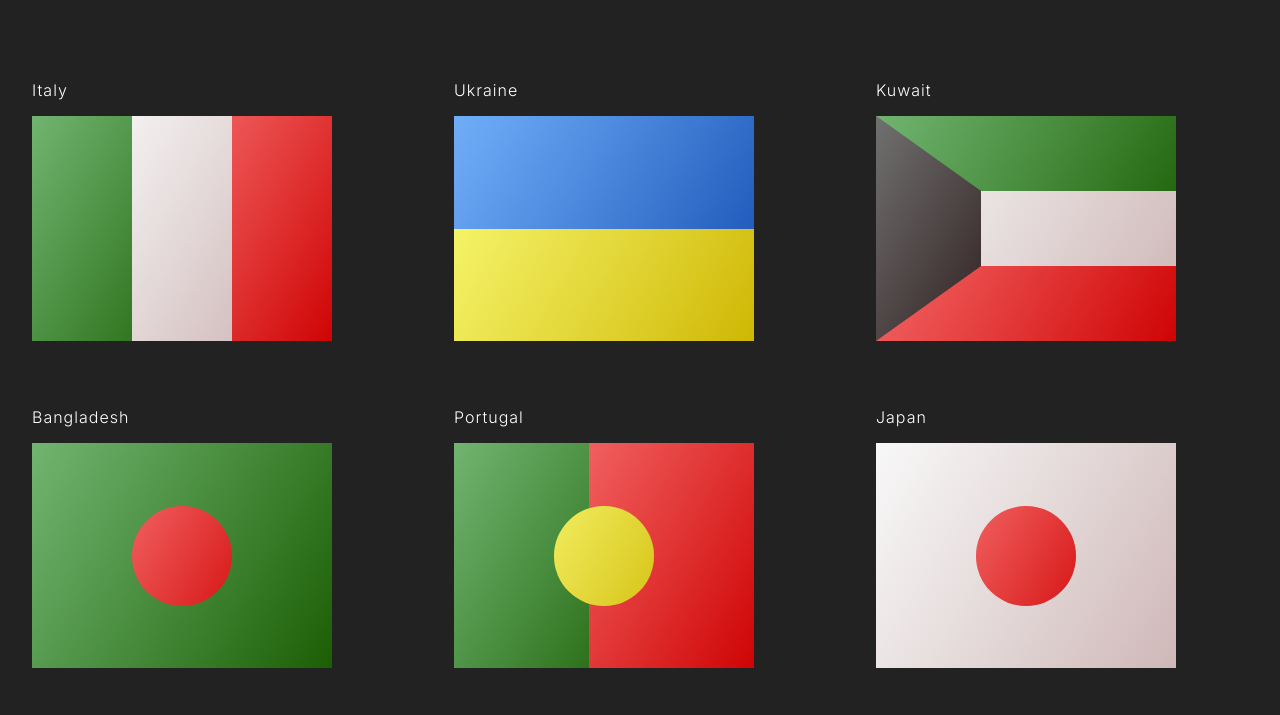
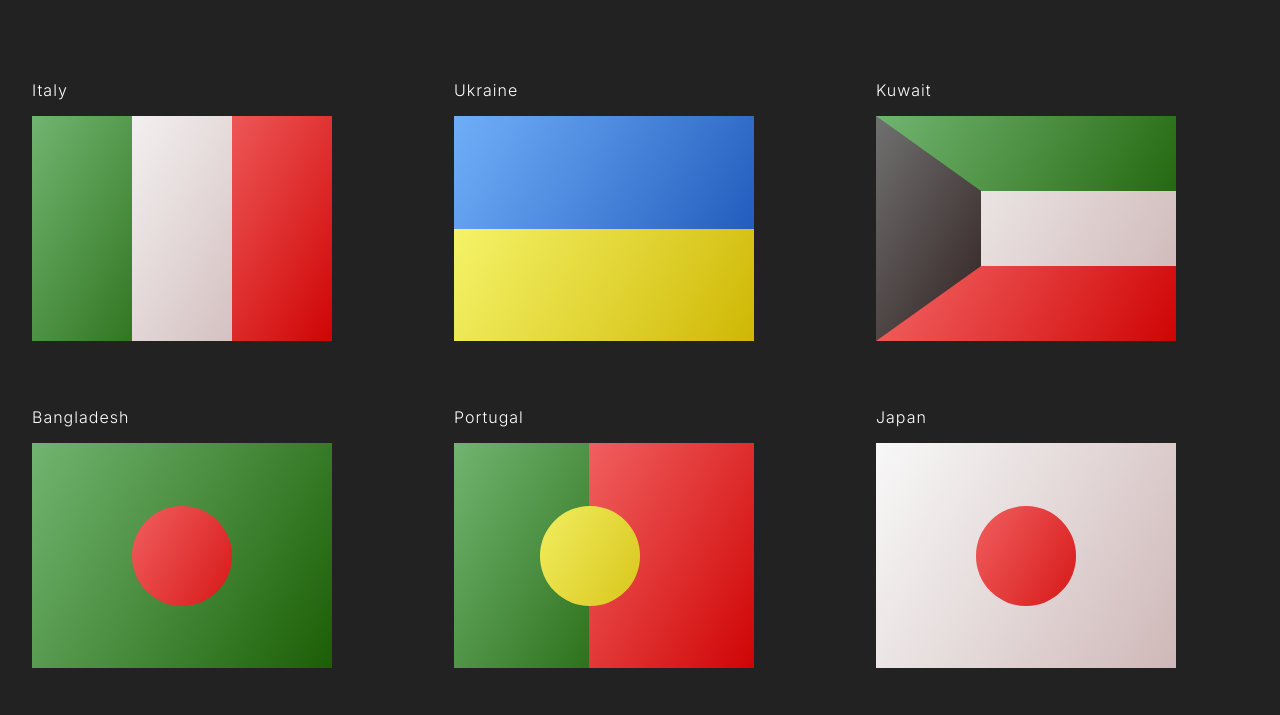
Before and after one commit to joaomoreirastudio/HTML-CSS, a website: page css-flags/index.html in a window 1280 px wide. Shown: the top 715 px of the page. Drawn offline with Linux system fonts and the light colour scheme.

Commit message:
Fix: Correção na bandeira de portugal

```diff
--- a/css-flags/styles.css
+++ b/css-flags/styles.css
@@ -262,6 +262,6 @@ body {
     border-radius: 50%;
     position: absolute;
     overflow: hidden;
-    left: calc(100% / 3.5x);
+    left: calc(100% / 3.5);
 }
 /* ---------------------------------------------------------------------- */
```
